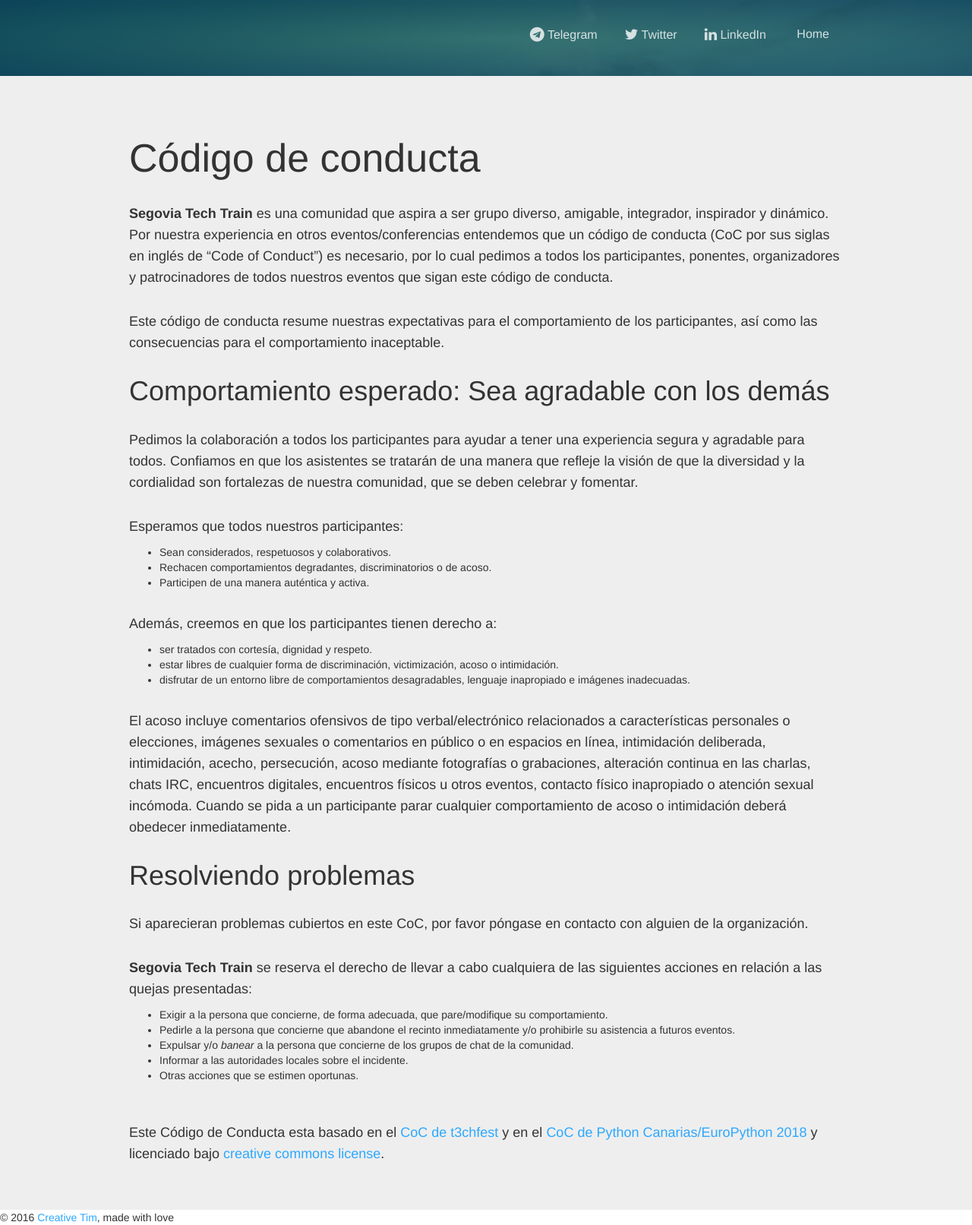
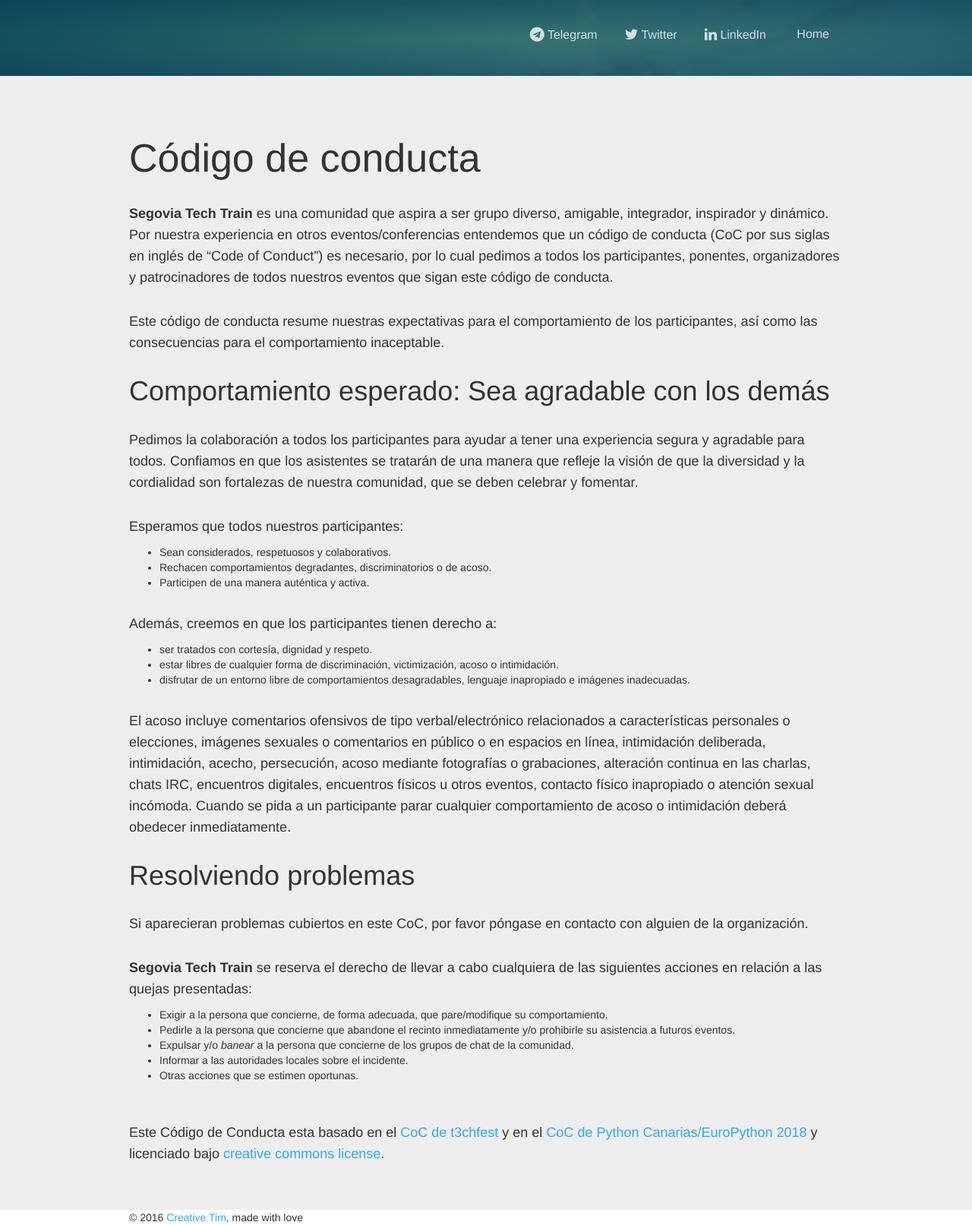
Before and after one commit to segoviatechtrain/segoviatechtrain.github.io, a Jekyll site: the page built from coc.md, in a window 1280 px wide. Shown: the whole page at 76% size. Built offline with Jekyll 4.4.1, drawn with Linux system fonts in a browser that asks for light colours.

Commit message:
Agregado título al index, corregido footer, Readme y licencia MIT.

```diff
--- a/_includes/footer.html
+++ b/_includes/footer.html
@@ -1,4 +1,4 @@
-<footer>
+<footer class="container">
     <div>
         <div class="copyright">
             &copy; 2016 <a href="http://www.creative-tim.com">Creative Tim</a>, made with love
```
Also changed, not shown: coc.md (+1 -1 lines), index.md (+1 -0 lines), LICENSE.txt (added), README.md.
